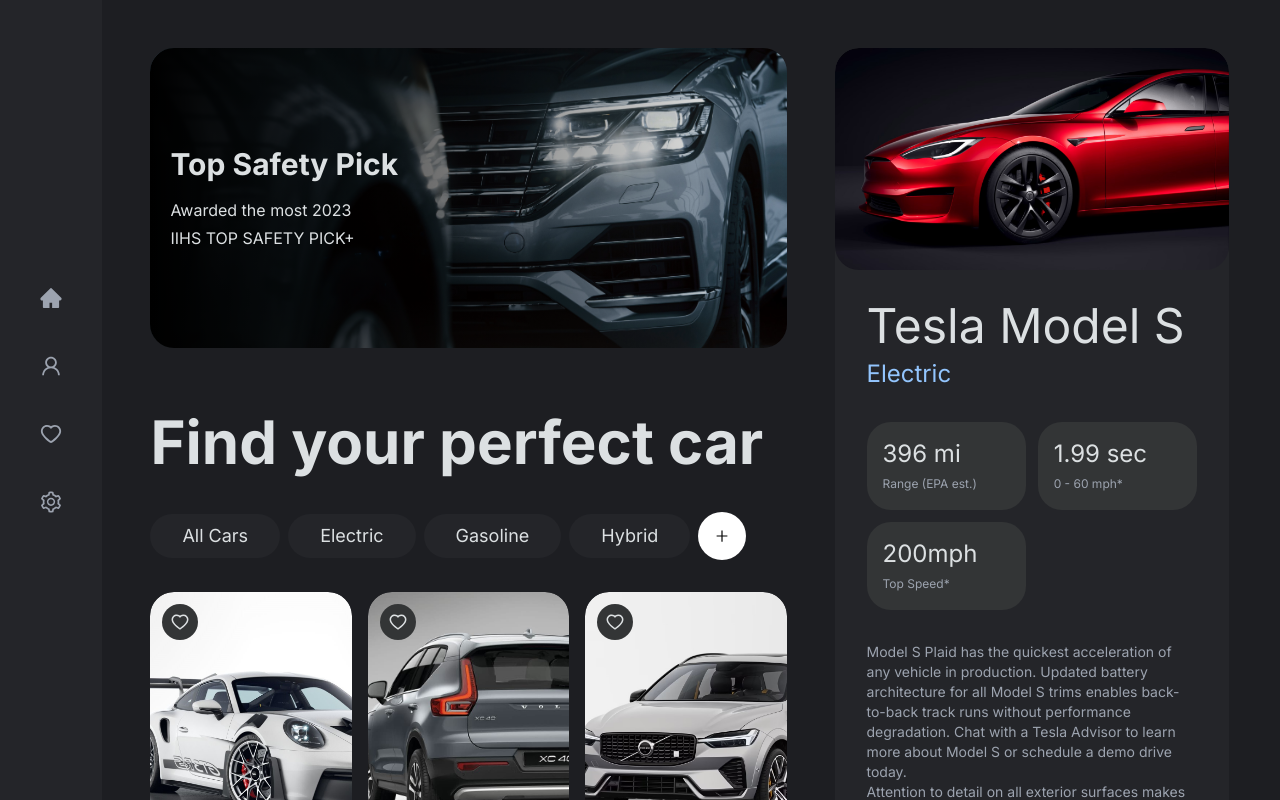
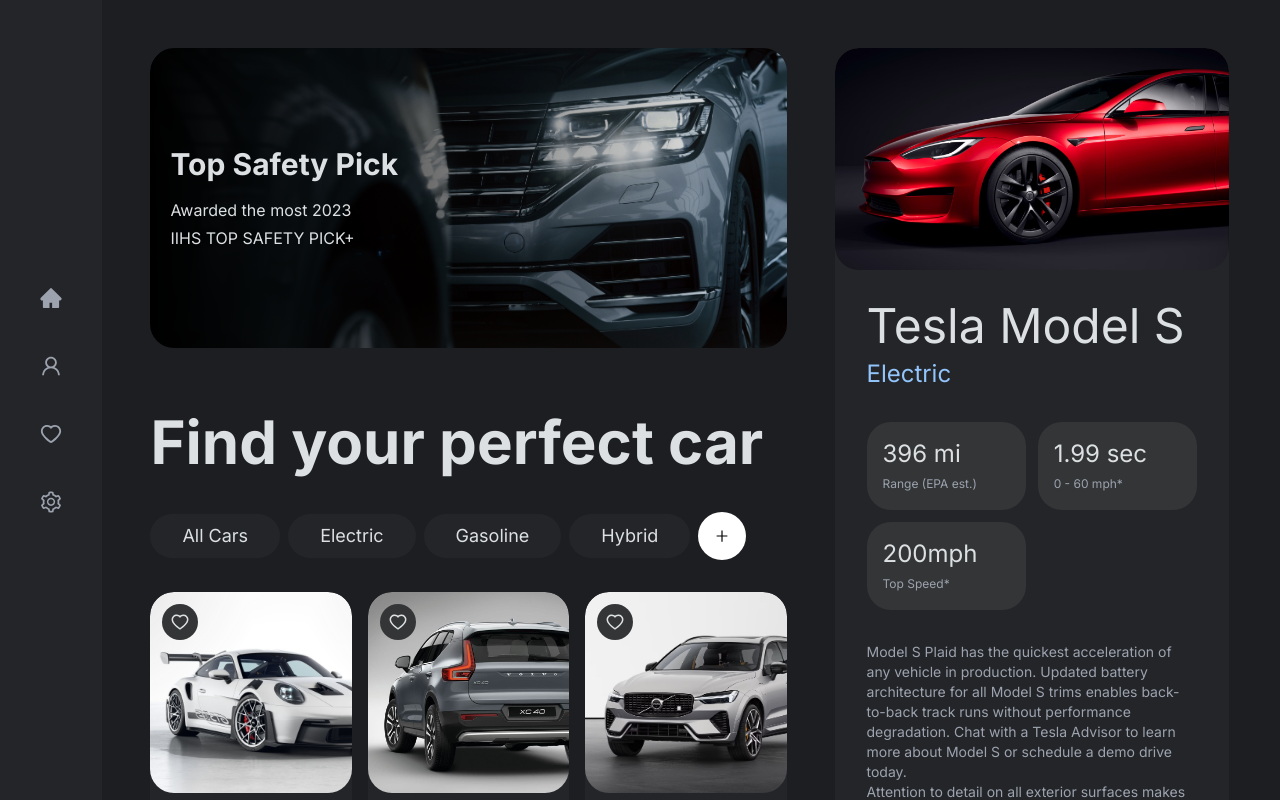
Before and after one commit to LuscaMelo/car-marketplace, a Next.js app: page / in a window 1280 px wide. Shown: the top 800 px of the page. Built offline with nearby package versions, Linux system fonts and the light colour scheme.

Commit message:
fix: next-image alert

```diff
--- a/src/components/SmallCard.tsx
+++ b/src/components/SmallCard.tsx
@@ -26,7 +26,7 @@
                     isLiked ? <AiFillHeart className="text-red-500" /> : <AiOutlineHeart />
                 }
             </div>
-            <Image fill className="w-full object-cover rounded-3xl" src={props.image} alt="volvo ex30 image" />
+            <Image width={1000} height={1000} className="w-full object-cover rounded-3xl" src={props.image} alt="volvo ex30 image" />
             <div className='absolute h-full w-full bg-black opacity-0 hover:opacity-80 duration-300 rounded-3xl border-2 border-blue-200'>
                 <div className='flex flex-col justify-between p-10 mt-8'>
                     <div className='flex w-full justify-between'>
```
Also changed, not shown: public/volvo-ex30.jpg.
